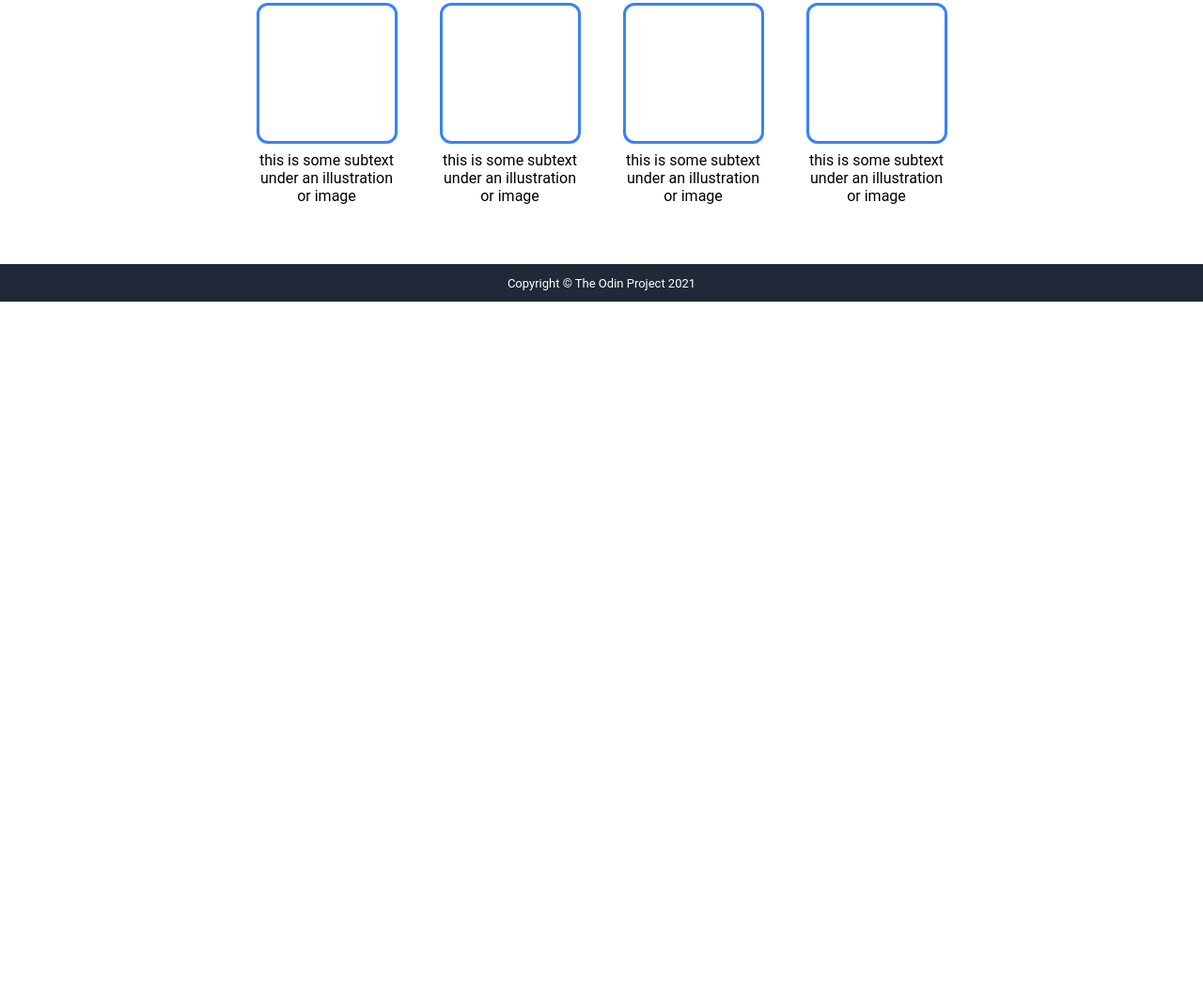
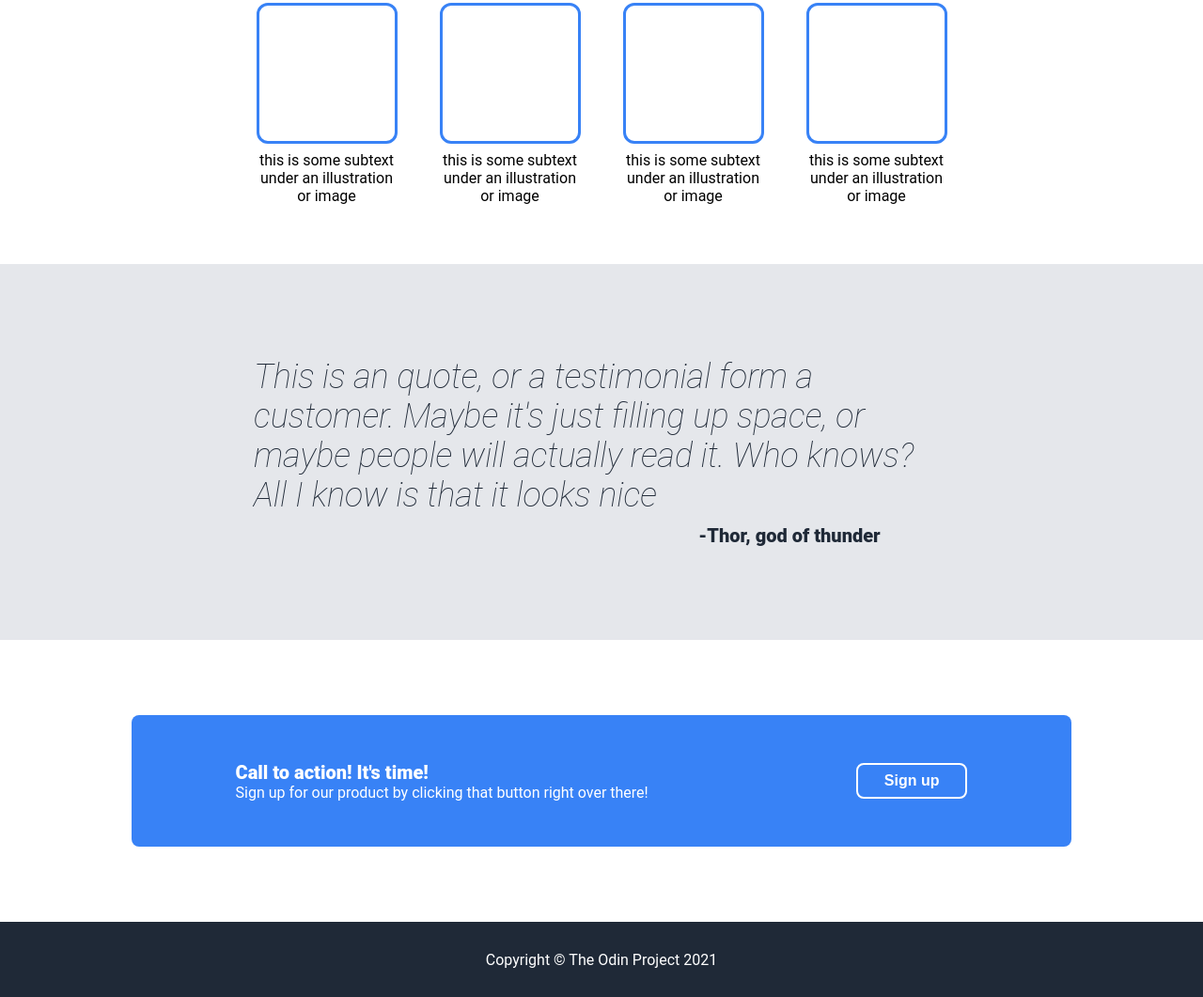
Before and after one commit to anishmdhr/landing-page, a plain HTML site: page index.html in a window 1280 px wide. Shown: the part 549-1610 px from the top of the page at 94% size. Before the commit the page ends 870 px from the top, so only its background shows below. Drawn offline with Linux system fonts and the light colour scheme.

Commit message:
Add quote and call-to-action section

```diff
--- a/index.html
+++ b/index.html
@@ -55,6 +55,26 @@
             </div>
         </div>
     </section>
+    <section class="quote">
+        <div class="container">
+            <p>This is an quote, or a testimonial form a
+                customer. Maybe it's just filling up space, or maybe
+                people will actually read it. Who knows? All I know
+                is that it looks nice
+            </p>
+            <p class="author">-Thor, god of thunder</p>
+
+        </div>
+    </section>
+    <section class="call-to-action">
+        <div class="container">
+            <div>
+                <p class="action">Call to action! It's time!</p>
+                <p>Sign up for our product by clicking that button right over there!</p>
+            </div>
+            <button class="second">Sign up</button>
+        </div>
+    </section>
     <footer class="footer">
         <div class="container">Copyright © The Odin Project 2021</div>
     </footer>
--- a/style.css
+++ b/style.css
@@ -46,7 +46,7 @@ body {
     font-size: 18px;
     text-decoration: none;
     color: #ffffff;
-    margin-left: 16px;
+    margin-left: 24px;
 }
 
 h2 {
@@ -87,15 +87,9 @@ button {
     font-weight: bold;
     font-size: 16px;
     padding: 8px 28px;
-    border-radius: 5px;
+    border-radius: 8px;
     box-shadow: none;
     border: 0;
-}
-
-.footer .container {
-    font-size: small;
-    justify-content: center;
-    height: 40px;
 }
 
 .section {
@@ -131,7 +125,7 @@ h3 {
     text-align: center;
 }
 
-.image{
+.image {
     width: 150px;
     height: 150px;
     border-color: #3882f6;
@@ -139,3 +133,61 @@ h3 {
     border-radius: 12px;
     margin-bottom: 8px;
 }
+
+.quote {
+    height: 400px;
+    background-color: #e5e7eb;
+}
+
+.quote .container {
+    width: 800px;
+    color:#1f2937;
+    font-size: 36px;
+    font-style: italic;
+    font-weight: 100;
+    flex-direction: column;
+    justify-content: center;
+
+}
+
+
+.quote .container .author {
+    margin-top: 10px;
+    padding-left: 400px;
+    font-size: 20px;
+    font-style: normal;
+    font-weight: 900;
+}
+
+.call-to-action{
+    height:300px;
+    display: flex;
+    justify-content: center;
+    align-items: center;
+}
+
+.call-to-action .container{
+    width: 1000px;
+    background-color: #3882f6;
+    justify-content: space-around;
+    align-items: center;
+    color: #ffffff;
+    height: 140px;
+    padding:0;
+    border-radius: 8px;
+}
+
+.action{
+    font-size: 20px;
+    font-weight: 900;
+}
+
+.second{
+    border: 2px solid #ffffff;
+}
+
+.footer .container {
+    font-size:medium;
+    justify-content: center;
+    height: 80px;
+}
```
